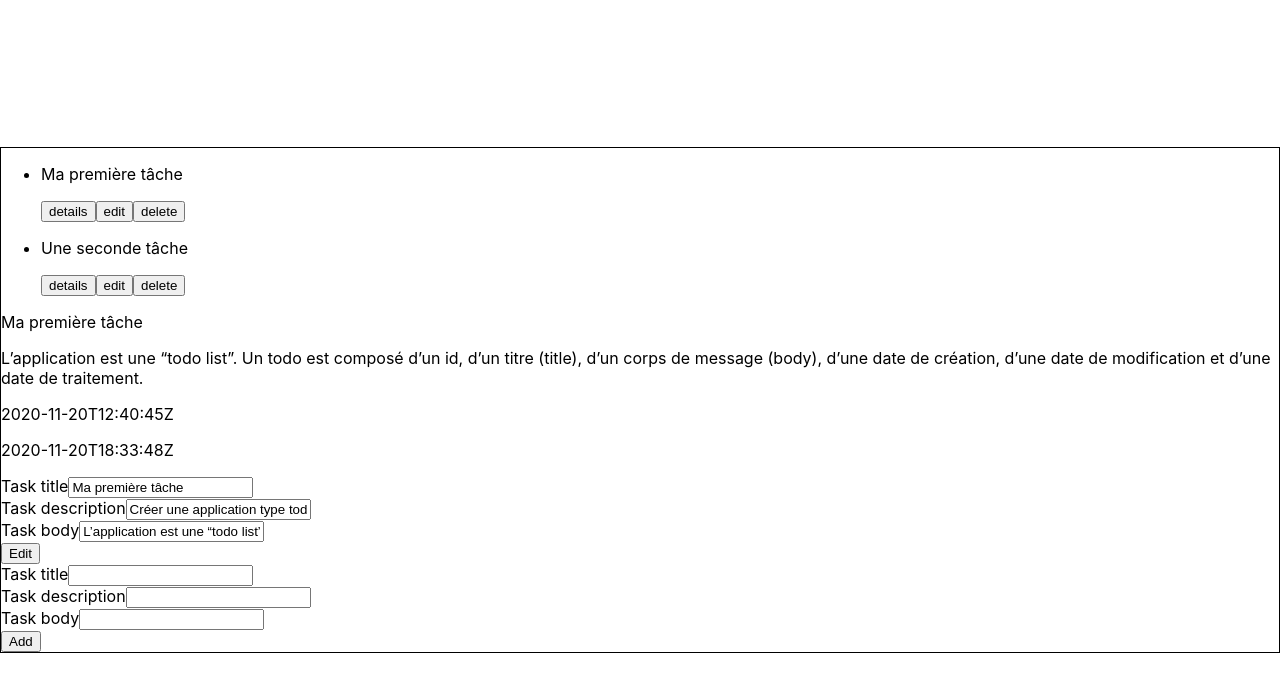
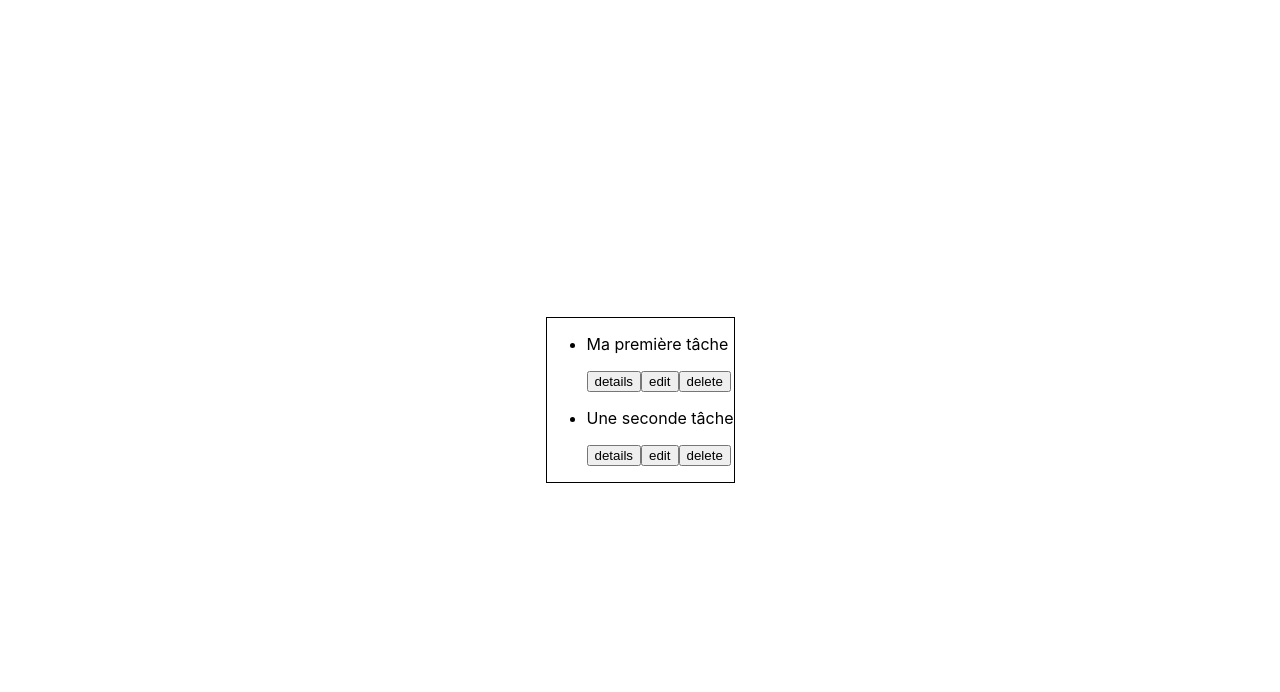
Before and after one commit to younessbennaj/todo-project, a React (Create React App) app: page / in a window 1280 px wide. Shown: the top 692 px of the page. Built offline with nearby package versions, Linux system fonts and the light colour scheme.

Commit message:
install react router and setup basic routes

```diff
--- a/package.json
+++ b/package.json
@@ -35,5 +35,8 @@
       "last 1 firefox version",
       "last 1 safari version"
     ]
+  },
+  "devDependencies": {
+    "react-router-dom": "^5.2.0"
   }
 }
--- a/src/App.js
+++ b/src/App.js
@@ -1,6 +1,14 @@
 import React from 'react';
 import './App.css';
 import { useTasksState, useTasksDispatch } from "./tasks-context";
+
+//REACT ROUTER
+import {
+  BrowserRouter as Router,
+  Switch,
+  Route,
+  Link
+} from "react-router-dom";
 
 //Import components here
 import TaskForm from "./components/TaskForm";
@@ -103,10 +111,23 @@
 
   return (
     <Layout>
-      <TaskList tasks={tasks} />
-      <TaskDetails task={tasks[0]} />
-      <TaskForm task={tasks[0]} />
-      <TaskForm />
+      <Router>
+        <Switch>
+          <Route path="/" exact>
+            <TaskList tasks={tasks} />
+          </Route>
+          <Route path="/task" exact>
+            <TaskDetails task={tasks[0]} />
+          </Route>
+          <Route path="/submit" exact>
+            <TaskForm task={tasks[0]} />
+          </Route>
+          {/* <Route path="/" exact>
+        <TaskForm />
+        </Route> */}
+
+        </Switch>
+      </Router>
     </Layout>
   );
 }
```
Also changed, not shown: 2 other files (tests, documents, lock files or other folders).
